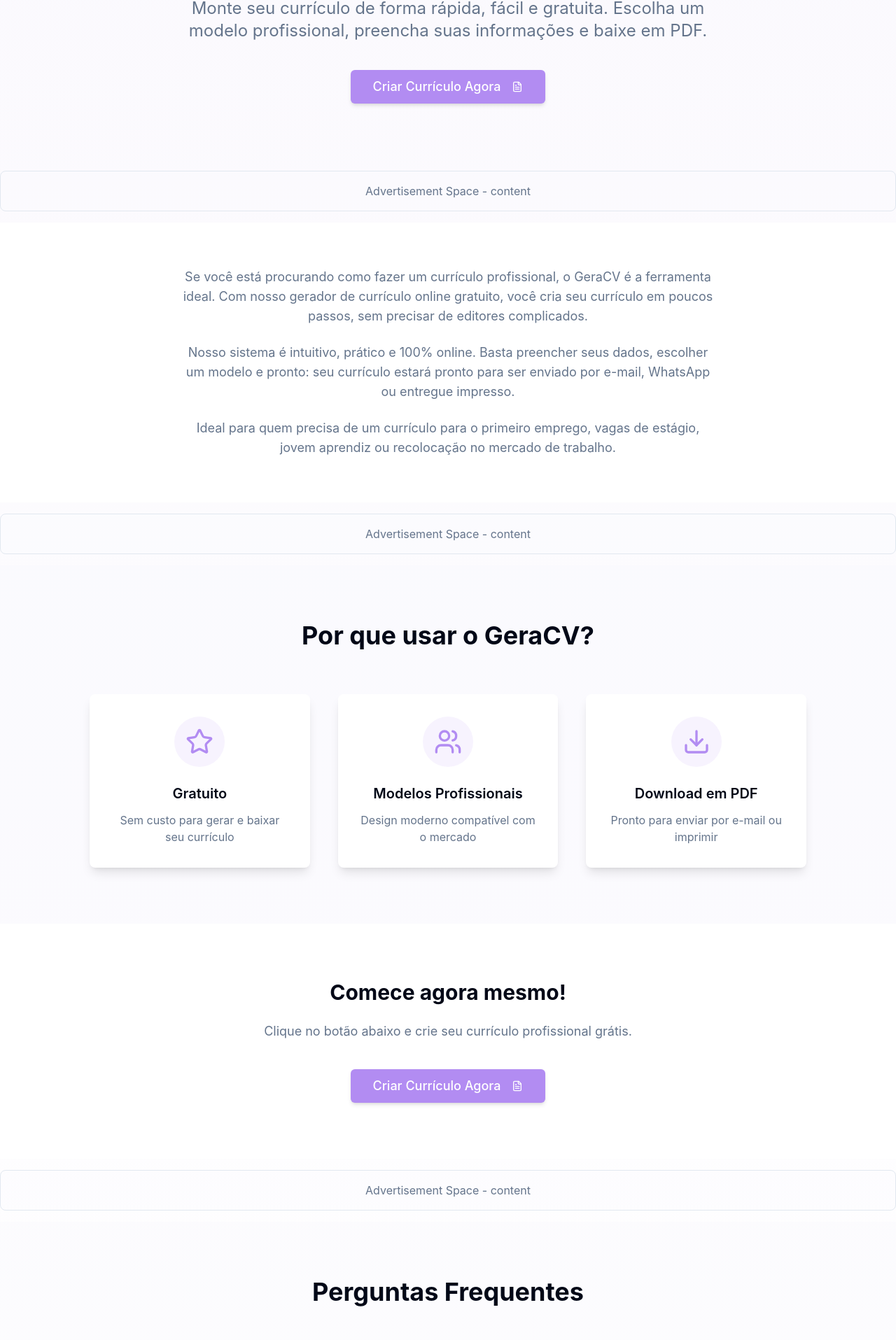
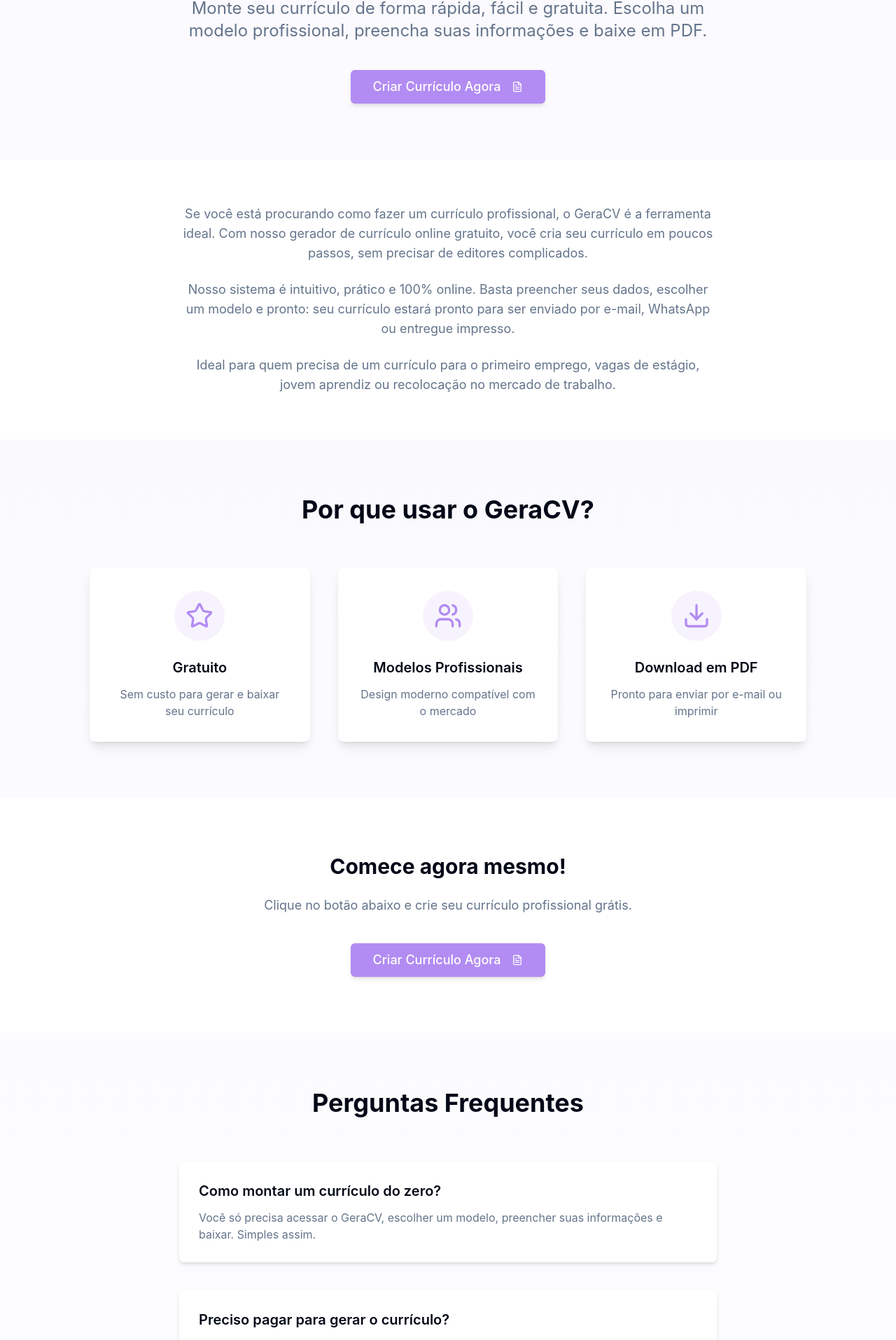
Before and after one commit to aflorencio-aura/geracv, a React (Vite) app: page / in a window 1280 px wide. Shown: the part 228-2143 px from the top of the page at 70% size. Built offline with nearby package versions, Linux system fonts and the light colour scheme.

Commit message:
excluindo adplaceholder

```diff
--- a/src/components/ads/AdPlaceholder.tsx
+++ /dev/null
@@ -1,17 +0,0 @@
-
-import React from 'react';
-
-interface AdPlaceholderProps {
-  slot: 'sidebar' | 'content' | 'footer';
-}
-
-const AdPlaceholder = ({ slot }: AdPlaceholderProps) => {
-  return (
-    <div className="w-full bg-muted/10 border rounded-lg p-4 my-4 text-center text-muted-foreground">
-      <p>Advertisement Space - {slot}</p>
-      {/* Google AdSense code will go here */}
-    </div>
-  );
-};
-
-export default AdPlaceholder;
--- a/src/pages/Index.tsx
+++ b/src/pages/Index.tsx
@@ -5,7 +5,6 @@ import ResumePreview from '@/components/resume/ResumePreview';
 import { ResumeHeader } from '@/components/resume/ResumeHeader';
 import { ResumeFormTabs } from '@/components/resume/ResumeFormTabs';
 import { PreviewToggle } from '@/components/resume/PreviewToggle';
-import AdPlaceholder from '@/components/ads/AdPlaceholder';
 
 const ResumeBuilder = () => {
   const [activeTab, setActiveTab] = useState('personal');
@@ -20,9 +19,6 @@ const ResumeBuilder = () => {
       <ResumeHeader showPreview={showPreview} togglePreview={togglePreview} />
 
       <main className="container mx-auto py-6 px-4">
-        {/* Top Ad Space */}
-        <AdPlaceholder slot="content" />
-
         <div className="flex flex-col md:flex-row gap-8">
           <div className={`w-full ${showPreview ? 'md:w-1/2' : 'md:w-3/4'} mx-auto`}>
             <PreviewToggle showPreview={showPreview} togglePreview={togglePreview} />
@@ -30,9 +26,6 @@ const ResumeBuilder = () => {
             {!showPreview || window.innerWidth >= 768 ? (
               <ResumeFormTabs activeTab={activeTab} setActiveTab={setActiveTab} />
             ) : null}
-
-            {/* Bottom Ad Space */}
-            <AdPlaceholder slot="footer" />
           </div>
 
           {(showPreview || window.innerWidth >= 768) && (
@@ -53,8 +46,6 @@ const ResumeBuilder = () => {
           <p className="text-sm text-muted-foreground">
             Made with ❤️
           </p>
-          {/* Footer Ad Space */}
-          <AdPlaceholder slot="footer" />
         </div>
       </footer>
     </div>
--- a/src/pages/Landing.tsx
+++ b/src/pages/Landing.tsx
@@ -4,7 +4,6 @@ import { FileText, Check, Download, Users, Star } from "lucide-react";
 import { Card, CardContent } from "@/components/ui/card";
 import { useLanguage } from "@/context/LanguageContext";
 import LanguageSelector from "@/components/LanguageSelector";
-import AdPlaceholder from "@/components/ads/AdPlaceholder";
 
 const Landing = () => {
   const { t } = useLanguage();
@@ -29,8 +28,6 @@ const Landing = () => {
         </Link>
       </div>
 
-      {/* Ad Space after Hero */}
-      <AdPlaceholder slot="content" />
 
       {/* SEO Text Block */}
       <div className="bg-white py-16">
@@ -43,8 +40,7 @@ const Landing = () => {
         </div>
       </div>
 
-      {/* Ad Space before Benefits */}
-      <AdPlaceholder slot="content" />
+
 
       {/* Benefits Section */}
       <div className="py-20 bg-accent/30">
@@ -96,9 +92,6 @@ const Landing = () => {
         </div>
       </div>
 
-      {/* Ad Space before FAQ */}
-      <AdPlaceholder slot="content" />
-
       {/* FAQ Section */}
       <div className="py-20 bg-accent/30">
         <div className="container mx-auto px-4">
```
